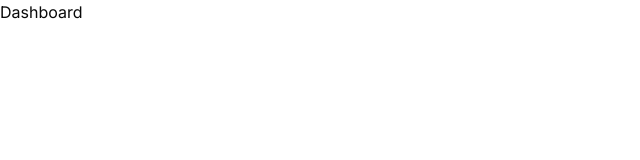
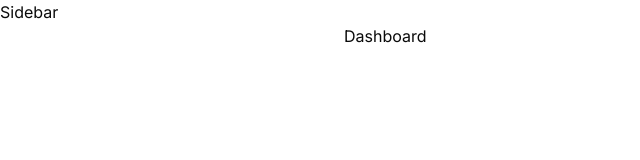
Before and after one commit to Gonzalo-Are/reconocimiento-facial-y-QR-din-mico, a Next.js app: page /dashboard in a window 1280 px wide. Shown: the top 160 px of the page, without its empty margins (0-640 px from the left). Built offline with nearby package versions, Linux system fonts and the light colour scheme.

Commit message:
[SCRUM-23] Agregar dashboard para cambios de permisos

```diff
--- /dev/null
+++ b/src/app/(routes)/(dashboard)/dashboard/components/Sidebar/Sidebar.jsx
@@ -0,0 +1,5 @@
+export function Sidebar() {
+  return (
+    <div>Sidebar</div>
+  )
+}
--- /dev/null
+++ b/src/app/(routes)/(dashboard)/dashboard/components/Sidebar/index.js
@@ -0,0 +1 @@
+export * from './Sidebar';
--- /dev/null
+++ b/src/app/(routes)/(dashboard)/dashboard/page.js
@@ -0,0 +1,7 @@
+export default function Dashboard() {
+    return (
+        <div>
+            <h1>Dashboard</h1>
+        </div>
+    );
+}
--- /dev/null
+++ b/src/app/(routes)/(dashboard)/layout.js
@@ -0,0 +1,14 @@
+import { Sidebar } from "./dashboard/components/Sidebar";
+
+export default function DashboardLayout({ children }) {
+  return (
+    <div className="flex w-full h-full">
+      <div className="hidden h-full xl:block w-80 xl:fixed">
+        <Sidebar />
+      </div>
+      <div className="w-full h-full xl:ml-80">
+        <div className="p-6 h-max">{children}</div>
+      </div>
+    </div>
+  )
+}
```
